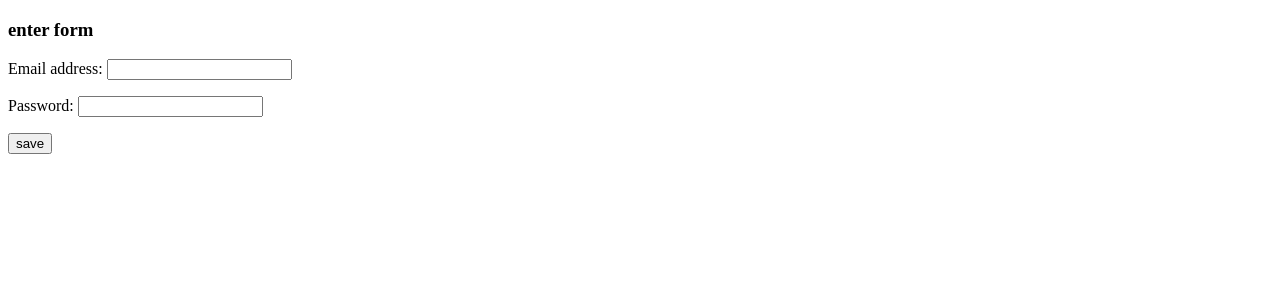
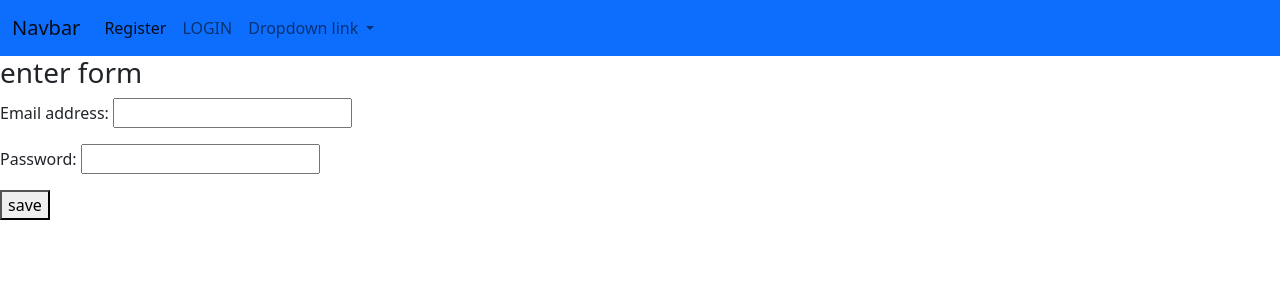
Before and after one commit to idenmart98/register-ptn-f22, a Django app: page /profile/register/ in a window 1280 px wide. Shown: the top 300 px of the page. Run offline with Django 4.2, Linux system fonts and the light colour scheme.

Commit message:
connect html

```diff
--- a/main/settings.py
+++ b/main/settings.py
@@ -132,6 +132,7 @@ EMAIL_USE_TLS = True
 EMAIL_USE_SSL = False
 EMAIL_HOST_USER = 'ekulubayev@mail.ru'
 EMAIL_HOST_PASSWORD = '2KKajxQq2tcB0UWe1yVQ'
+
 SITE_LINK = 'http://localhost:8000/'
 LOGIN_REDIRECT_URL = "/profile/office/"
-LOGOUT_REDIRECT_URL = "/profile/office/"
+LOGOUT_REDIRECT_URL = "/"
--- a/profile_app/templates/main.html
+++ b/profile_app/templates/main.html
@@ -5,8 +5,47 @@
     <meta http-equiv="X-UA-Compatible" content="IE=edge">
     <meta name="viewport" content="width=device-width, initial-scale=1.0">
     <title>Document</title>
+    <link href="https://cdn.jsdelivr.net/npm/bootstrap@5.2.3/dist/css/bootstrap.min.css" rel="stylesheet" integrity="sha384-rbsA2VBKQhggwzxH7pPCaAqO46MgnOM80zW1RWuH61DGLwZJEdK2Kadq2F9CUG65" crossorigin="anonymous">
+    <script src="https://cdn.jsdelivr.net/npm/bootstrap@5.2.3/dist/js/bootstrap.bundle.min.js" integrity="sha384-kenU1KFdBIe4zVF0s0G1M5b4hcpxyD9F7jL+jjXkk+Q2h455rYXK/7HAuoJl+0I4" crossorigin="anonymous"></script>
 </head>
 <body>
-    <a href="{% url 'profile_app:register' %}">register</a>
+    <header>
+        <nav class="navbar navbar-expand-lg bg-primary">
+            <div class="container-fluid">
+              <a class="navbar-brand" href="#">Navbar</a>
+              <button class="navbar-toggler" type="button" data-bs-toggle="collapse" data-bs-target="#navbarNavDropdown" aria-controls="navbarNavDropdown" aria-expanded="false" aria-label="Toggle navigation">
+                <span class="navbar-toggler-icon"></span>
+              </button>
+              <div class="collapse navbar-collapse" id="navbarNavDropdown">
+                <ul class="navbar-nav">
+                {% if request.user.is_authenticated %}
+                <li class="nav-item">
+                    <a class="nav-link" href="{% url 'logout' %}">LOGOUT</a>
+                  </li>
+                {% else %}
+                    <li class="nav-item">
+                        <a class="nav-link active" aria-current="page" href="{% url 'profile_app:register' %}">Register</a>
+                    </li>
+                    <li class="nav-item">
+                        <a class="nav-link" href="{% url 'login' %}">LOGIN</a>
+                    </li>
+                {% endif %}
+                  <li class="nav-item dropdown">
+                    <a class="nav-link dropdown-toggle" href="#" role="button" data-bs-toggle="dropdown" aria-expanded="false">
+                      Dropdown link
+                    </a>
+                    <ul class="dropdown-menu">
+                      <li><a class="dropdown-item" href="#">Action</a></li>
+                      <li><a class="dropdown-item" href="#">Another action</a></li>
+                      <li><a class="dropdown-item" href="#">Something else here</a></li>
+                    </ul>
+                  </li>
+                </ul>
+              </div>
+            </div>
+          </nav>
+    </header>
+    {% block content %}
+    {% endblock %}
 </body>
 </html>
--- a/profile_app/templates/office.html
+++ b/profile_app/templates/office.html
@@ -8,5 +8,6 @@
 </head>
 <body>
     <h3>{{ message }}</h3>
+    <h3>{{ request.user }}</h3>
 </body>
 </html>
--- a/profile_app/templates/register.html
+++ b/profile_app/templates/register.html
@@ -1,17 +1,9 @@
-<!DOCTYPE html>
-<html lang="en">
-<head>
-    <meta charset="UTF-8">
-    <meta http-equiv="X-UA-Compatible" content="IE=edge">
-    <meta name="viewport" content="width=device-width, initial-scale=1.0">
-    <title>Document</title>
-</head>
-<body>
+{% extends 'main.html'%}
+{% block content %}
     <h3>{{message}}</h3>
     <form method="post">
         {% csrf_token %}
         {{form.as_p}}
         <button type="sumbit">save</button>
     </form>
-</body>
-</html>
+{% endblock %}
--- a/profile_app/utils.py
+++ b/profile_app/utils.py
@@ -8,5 +8,4 @@ def send_registration_email(email,message):
         message = message,
         from_email=settings.EMAIL_HOST_USER,
         recipient_list=[email,]
-    )
-    print(a)
+     )
--- a/profile_app/views.py
+++ b/profile_app/views.py
@@ -42,7 +42,6 @@ def confirmation(request, uid):
 
 def private_office(request):
     message = 'Welcome your private office'
-    print(request.user)
     if request.user.is_authenticated:
         return render(request, 'office.html', {'message': message})
     message = 'Please login'
--- a/templates/registration/login.html
+++ b/templates/registration/login.html
@@ -1,6 +1,9 @@
+{% extends 'main.html'%}
+{% block content%}
   <h2>Log In</h2>
   <form method="post">
     {% csrf_token %}
     {{ form.as_p }}
     <button type="submit">Log In</button>
   </form>
+{% endblock %}
```
Lines whose indentation alone changed are shown as unchanged.
